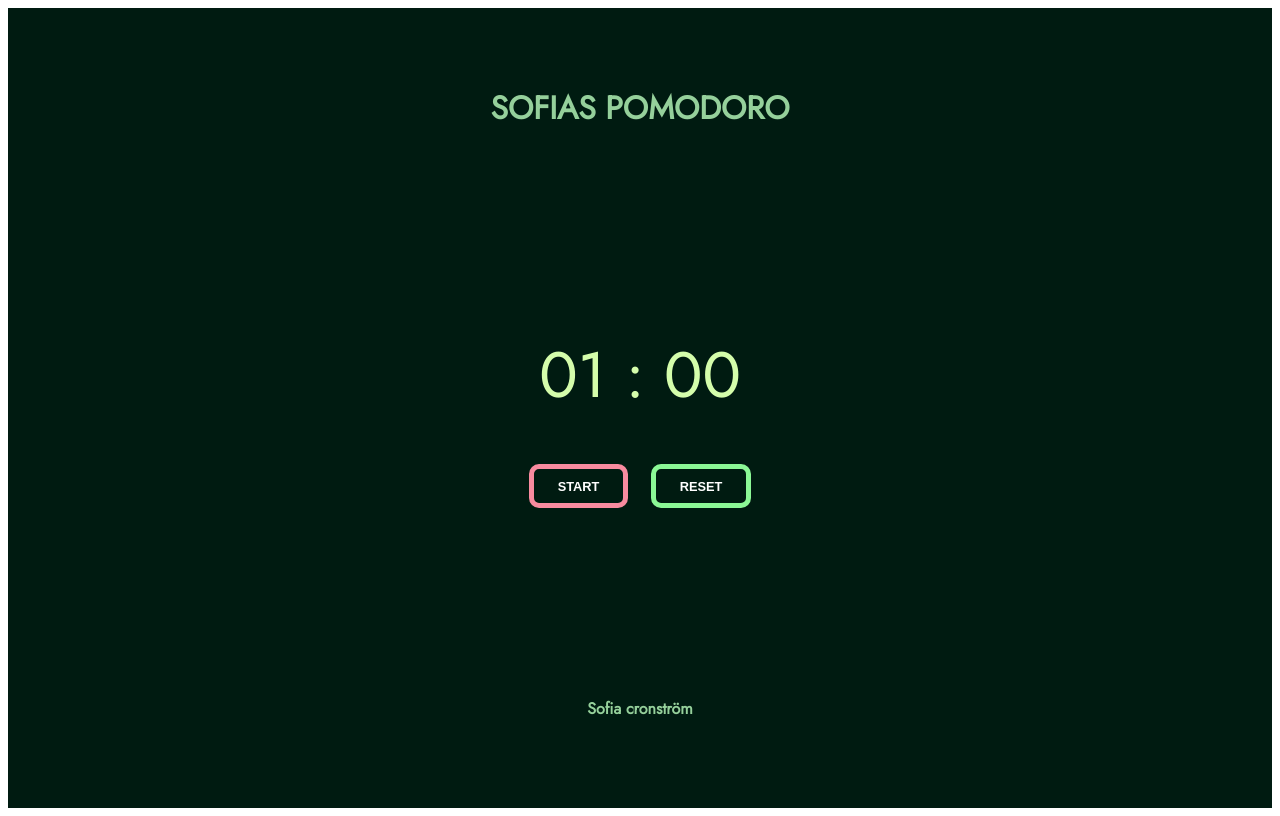
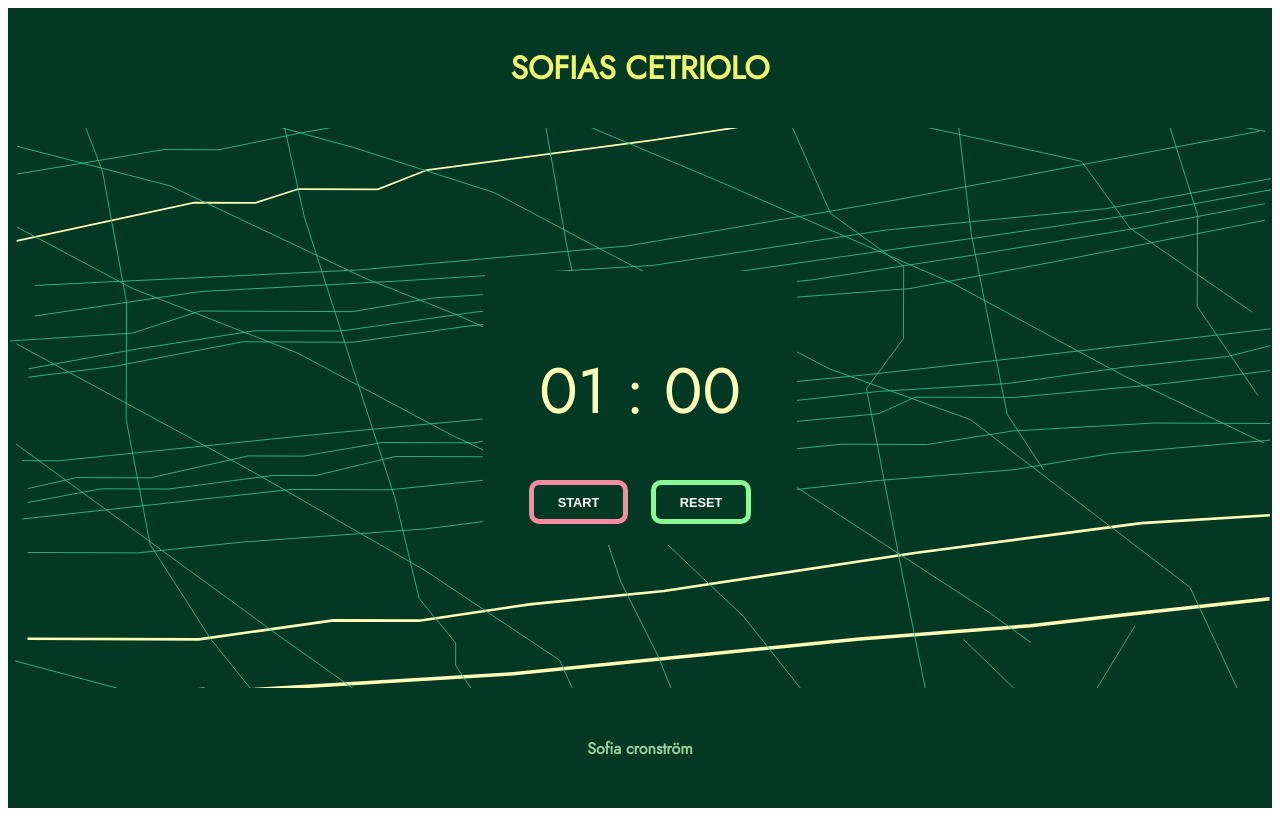
Before and after one commit to SofiaCronstrom/react-pomodoro, a React (Create React App) app: page / in a window 1280 px wide. Built offline with nearby package versions, Linux system fonts and the light colour scheme.

Commit message:
changing style colors and adding background image

```diff
--- a/public/index.html
+++ b/public/index.html
@@ -13,7 +13,7 @@
 
     <link rel="manifest" href="%PUBLIC_URL%/manifest.json" />
 
-    <title>Pomodoro App</title>
+    <title>Cetriolo App</title>
   </head>
   <body>
     <noscript>You need to enable JavaScript to run this app.</noscript>
--- a/src/App.js
+++ b/src/App.js
@@ -1,7 +1,7 @@
 
-import Header from './Header'
+import Header from './components/Header'
 import Pomodoro from './Pomodoro'
-import Footer from './Footer'
+import Footer from './components/Footer'
 
 function App() {
   return (
--- a/src/Pomodoro.css
+++ b/src/Pomodoro.css
@@ -7,35 +7,60 @@
   .header{
     font-family: 'Jost', sans-serif;
     font-weight: lighter;
-    background-color: #001B11;
-    color: #95D09B;
-    min-height: 25vh;
+    background-color: #033825;
+    color: #f0f56c;
+    min-height: 15vh;
     display: flex;
     flex-direction: column;
     align-items: center;
     justify-content: center;
 
   }
+  .Footer{
+    font-family: 'Jost', sans-serif;
+    font-weight: lighter;
+    background-color: #033825;
+    color: #95D09B;
+    min-height: 15vh;
+    display: flex;
+    flex-direction: column;
+    align-items: center;
+    justify-content: center;
+  }
 
   .pomodoro {
     text-align: center;
-    background-color: #001B11;
-    min-height: 50vh;
+    background-color: #033825;
+    min-height: 70vh;
     display: flex;
     flex-direction: column;
     align-items: center;
     justify-content: center;
     font-size: calc(10px + 2vmin);
-    color: #D4FDAB;
+    color: #FCFEB4;
+    background-position: center;
+    background-repeat: no-repeat;
+    background-size: cover;
   }
 
 
-
+.row{
+  background-color:  #033825;
+  padding: .6rem 1.5rem;
+  margin: .7rem;
+  border-radius: 10px;
+}
 
 .timer {
   font-family: 'Jost', sans-serif;
   font-size: 4rem;
   padding: 2rem;
+}
+.message{
+  font-family: 'Jost', sans-serif;
+  font-size: 2rem;
+  padding: 1rem;
+  color: #8BF896;
 }
 
 .button {
@@ -46,30 +71,31 @@
   font-weight: 600;
   font-size: .8rem;
   border-style: groove;
-  background-color:  #001B11;
+  background-color:  #033825;
+
   border: 5px solid #8BF896;
   color: white;
 }
 
 .button:hover {
   background-color: #8BF896;
-  border: 5px solid  #001B11;
+  border: 5px solid  #033825;;
   color: #001B11;
 }
 
 .button-primary:hover {
   background-color: #F88B9F;
-  border: 5px solid  #001B11;
+  border: 5px solid  #033825;
 }
 
 .button-primary-active {
-  background-color:  #001B11;
+  background-color:  #033825;
   border: 5px solid #F88B9F;
   color: white;
 }
 
 .button-primary-inactive {
-  background-color:  #001B11;
+  background-color:  #033825;
   border: 5px solid #F88B9F;
   color: white;
 }
--- a/src/Pomodoro.js
+++ b/src/Pomodoro.js
@@ -1,5 +1,9 @@
 import React, {useState, useEffect} from 'react';
 import './Pomodoro.css'
+import Background from './Background.svg'
+
+
+
 export default function Pomodoro(){
 
      const [minutes, setMinutes] = useState(1);
@@ -56,13 +60,13 @@ export default function Pomodoro(){
 
 
     return (
-    <div className="pomodoro">
-
+    <div className="pomodoro" style={{backgroundImage: `url(${Background} )` }}>
+        <div className="row">
         <div className="message">
             {displayMessage && <div>Five minutes strech time</div>}
         </div>
 
-        <div className="row">
+
             <div className="timer">{timerMinutes} : {timerSeconds}</div>
 
             <button className={`button button-primary button-primary-${isActive ? 'active' : 'inactive'}`} onClick={toggle}>
--- a/src/Footer.js
+++ b/src/components/Footer.js
@@ -2,7 +2,7 @@
 const Footer = () => {
 
     return(
-<div className="header">
+<div className="Footer">
     <h4>Sofia cronström</h4>
 </div>
     )
--- a/src/Header.js
+++ b/src/components/Header.js
@@ -4,7 +4,7 @@ const Header = () => {
 
     return(
 <div className="header">
-    <h1>SOFIAS POMODORO</h1>
+    <h1>SOFIAS CETRIOLO</h1>
 </div>
     )
 };
```
Also changed, not shown: src/Background.svg (added).
